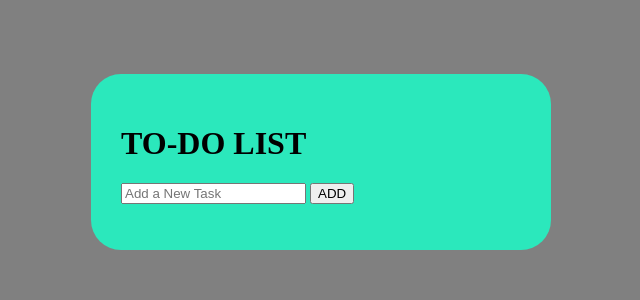
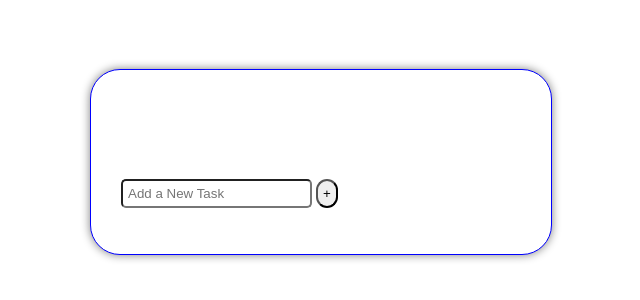
Before and after one commit to ImAnmolGaikwad/TODO-List, a plain HTML site: page index.html in a window 1280 px wide. Shown: the part 238-538 px from the top of the page, without its empty margins (319-959 px from the left). Drawn offline with Linux system fonts and the light colour scheme.

Commit message:
Change in design

```diff
--- a/index.html
+++ b/index.html
@@ -13,7 +13,8 @@
             border-radius: 30px;
             box-shadow: 0px 0px 10px grey;
             padding: 30px;
-            background-color: rgb(43, 232, 188);
+            background-color:white;
+            border: 1px solid blue;
         }
         .container
         {
@@ -22,10 +23,13 @@
             left: 0px;
             height: 100vh;
             width: 100%;
-            background-color: grey;
+            background-color: white;
             display: flex;
             align-items: center;
             justify-content: center;
+        }
+        h1{
+            color:white;
         }
         .checked
         {
@@ -39,6 +43,15 @@
             position: absolute;
             right: 0px;
         }
+        input{
+            padding: 5px;
+            border-radius: 5px;
+        }
+        button{
+            padding: 5px;
+            border-radius:15px;
+        }
+
     </style>
 </head>
 <body>
@@ -46,7 +59,7 @@
         <div class="todo">
             <h1>TO-DO LIST</h1>
             <input type="text" id="task" placeholder="Add a New Task">
-            <button onclick="addTask()">ADD</button>
+            <button onclick="addTask()">+</button>
             <ul id="taskList">
                 <!-- <li class="checked">TAsk 1 <span>X</span></li> -->
             </ul>
```
